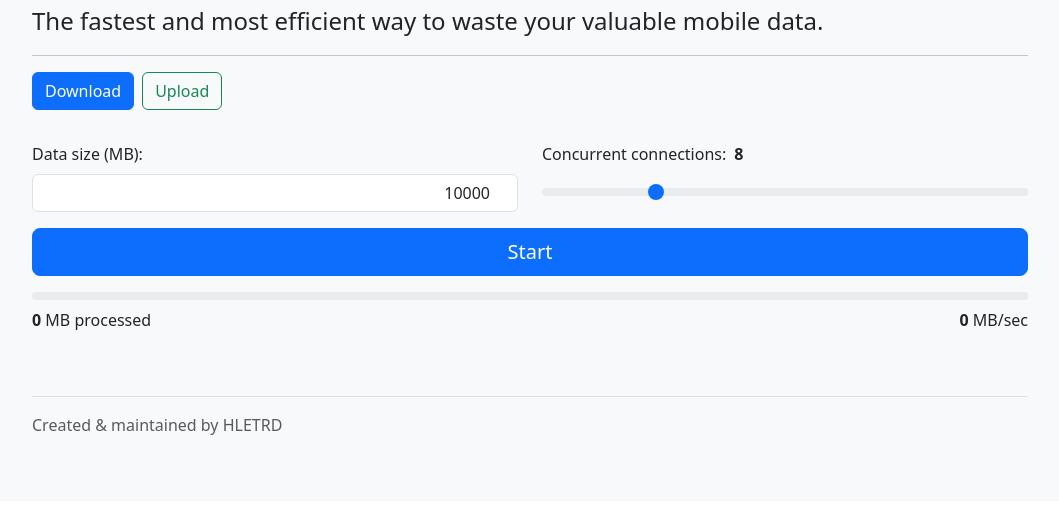
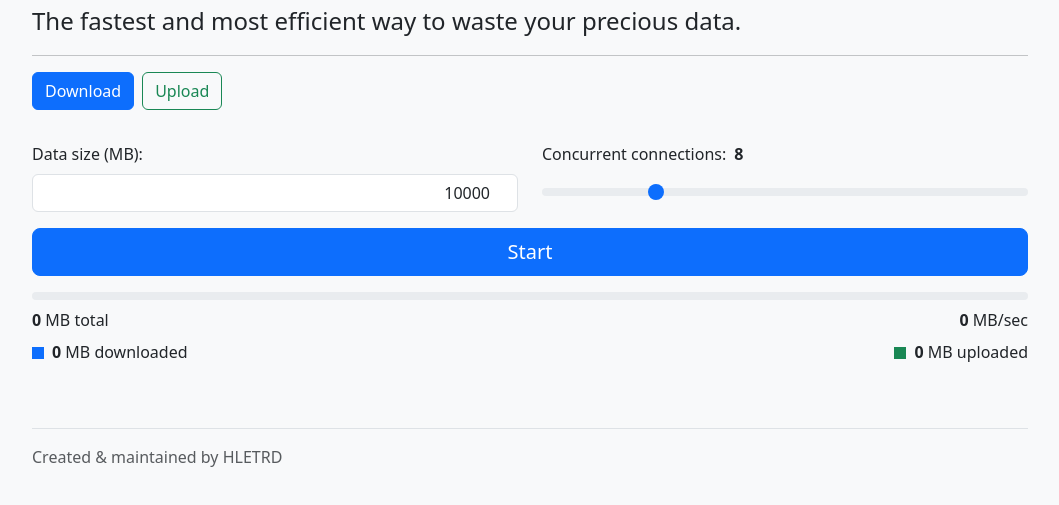
Before and after one commit to hletrd/data-waster, a website: page index.html in a window 1280 px wide. Shown: the part 151-656 px from the top of the page, without its empty margins (110-1169 px from the left). Drawn offline with nearby package versions, Linux system fonts and the light colour scheme.

Commit message:
metrics update

```diff
--- a/app.js
+++ b/app.js
@@ -60,8 +60,13 @@ class DataWaster {
     this.dataSizeInput = document.getElementById('dataSize');
     this.downloadOption = document.getElementById('downloadOption');
     this.uploadOption = document.getElementById('uploadOption');
-    this.bytesProcessedElement = document.getElementById('bytesProcessed');
-    this.transferSpeedElement = document.getElementById('transferSpeed');
+
+    // Update element references for separate metrics
+    this.totalBytesProcessedElement = document.getElementById('totalBytesProcessed');
+    this.bytesDownloadedElement = document.getElementById('bytesDownloaded');
+    this.bytesUploadedElement = document.getElementById('bytesUploaded');
+    this.totalTransferSpeedElement = document.getElementById('totalTransferSpeed');
+
     this.downloadProgressBar = document.getElementById('downloadProgress');
     this.uploadProgressBar = document.getElementById('uploadProgress');
     this.statusMessage = document.getElementById('statusMessage');
@@ -95,6 +100,7 @@ class DataWaster {
   }
 
   applyLanguage() {
+    // Apply text to all labeled elements
     const elementsToTranslate = {
       'title': 'title',
       'desc': 'desc',
@@ -102,8 +108,10 @@ class DataWaster {
       'uploadLabel': 'uploadLabel',
       'sizeLabel': 'sizeLabel',
       'threadLabel': 'threadLabel',
-      'progressLabel': 'progressLabel',
-      'speedLabel': 'speedLabel'
+      'downloadProgressLabel': 'downloadProgressLabel',
+      'uploadProgressLabel': 'uploadProgressLabel',
+      'totalProgressLabel': 'totalProgressLabel',
+      'totalSpeedLabel': 'totalSpeedLabel'
     };
 
     Object.entries(elementsToTranslate).forEach(([key, id]) => {
@@ -113,6 +121,7 @@ class DataWaster {
       }
     });
 
+    // Set start button text
     if (this.startButton && this.#lang.startButton) {
       this.startButton.textContent = this.#lang.startButton;
     }
@@ -425,24 +434,37 @@ class DataWaster {
   }
 
   updateUI() {
+    // Calculate bytes processed
     const totalBytes = this.#bytesDownloaded + this.#bytesUploaded;
 
+    // Calculate download and upload percentages relative to the target
     const downloadPercent = this.#targetSize > 0 ? (this.#bytesDownloaded / this.#targetSize) * 100 : 0;
     const uploadPercent = this.#targetSize > 0 ? (this.#bytesUploaded / this.#targetSize) * 100 : 0;
     const totalPercent = Math.min(100, (totalBytes / this.#targetSize) * 100);
 
+    // Calculate speed
     const elapsedSeconds = (Date.now() - this.#startTime) / 1000;
     const speedMbps = elapsedSeconds > 0 ? (totalBytes / this.#MB) / elapsedSeconds : 0;
 
-    this.bytesProcessedElement.textContent = (totalBytes / this.#MB).toFixed(2);
-    this.transferSpeedElement.textContent = speedMbps.toFixed(2);
+    // Update UI elements for separate metrics
+    this.totalBytesProcessedElement.textContent = (totalBytes / this.#MB).toFixed(2);
+    this.bytesDownloadedElement.textContent = (this.#bytesDownloaded / this.#MB).toFixed(2);
+    this.bytesUploadedElement.textContent = (this.#bytesUploaded / this.#MB).toFixed(2);
+    this.totalTransferSpeedElement.textContent = speedMbps.toFixed(2);
 
+    // Update progress bars - in stacked progress bars we set the width of the container div
     this.downloadProgressBar.parentElement.style.width = `${downloadPercent}%`;
     this.uploadProgressBar.parentElement.style.width = `${uploadPercent}%`;
 
+    // Update aria attributes for accessibility
     this.downloadProgressBar.parentElement.setAttribute('aria-valuenow', downloadPercent.toFixed(1));
     this.uploadProgressBar.parentElement.setAttribute('aria-valuenow', uploadPercent.toFixed(1));
 
+    // Only show warning if:
+    // 1. We're running
+    // 2. Speed is slow (< 1MB/s)
+    // 3. At least 30 seconds have passed since start
+    // 4. We have received at least one response
     const timeSinceStart = Date.now() - this.#operationStartTime;
     const shouldShowWarning = this.#running &&
                              speedMbps < 1 &&
@@ -454,6 +476,7 @@ class DataWaster {
         'Your network is not fast enough to efficiently waste your data.';
       this.statusMessage.className = 'text-warning';
     } else if (this.#running && this.statusMessage.textContent === this.#lang.slowNetworkWarning) {
+      // Clear the warning if it was previously set but conditions no longer apply
       this.statusMessage.textContent = '';
     }
   }
--- a/index.html
+++ b/index.html
@@ -129,13 +129,39 @@
         </div>
 
         <div class="row mb-4">
+          <div class="col-12 mb-2">
+            <div class="d-flex justify-content-between align-items-center">
+              <div>
+                <span class="value-number" id="totalBytesProcessed">0</span>
+                <span id="totalProgressLabel">MB total</span>
+              </div>
+              <div class="text-end">
+                <span class="value-number" id="totalTransferSpeed">0</span>
+                <span id="totalSpeedLabel">MB/sec</span>
+              </div>
+            </div>
+          </div>
           <div class="col-md-6">
-            <span class="value-number" id="bytesProcessed">0</span>
-            <span id="progressLabel">MB processed</span>
+            <div class="d-flex align-items-center">
+              <div class="me-2">
+                <svg width="12" height="12"><rect width="12" height="12" style="fill:#0d6efd" /></svg>
+              </div>
+              <div>
+                <span class="value-number" id="bytesDownloaded">0</span>
+                <span id="downloadProgressLabel">MB downloaded</span>
+              </div>
+            </div>
           </div>
           <div class="col-md-6 text-md-end">
-            <span class="value-number" id="transferSpeed">0</span>
-            <span id="speedLabel">MB/sec</span>
+            <div class="d-flex align-items-center justify-content-md-end">
+              <div class="me-2">
+                <svg width="12" height="12"><rect width="12" height="12" style="fill:#198754" /></svg>
+              </div>
+              <div>
+                <span class="value-number" id="bytesUploaded">0</span>
+                <span id="uploadProgressLabel">MB uploaded</span>
+              </div>
+            </div>
           </div>
         </div>
 
--- a/langs-en.json
+++ b/langs-en.json
@@ -1,14 +1,16 @@
 {
   "title": "Data Waster",
-  "desc": "The fastest and most efficient way to waste your valuable mobile data.",
+  "desc": "The fastest and most efficient way to waste your precious data.",
   "downloadLabel": "Download",
   "uploadLabel": "Upload",
   "sizeLabel": "Data size (MB):",
   "threadLabel": "Concurrent connections:",
   "startButton": "Start",
   "stopButton": "Stop",
-  "progressLabel": "MB processed",
-  "speedLabel": "MB/sec",
+  "totalProgressLabel": "MB total",
+  "downloadProgressLabel": "MB downloaded",
+  "uploadProgressLabel": "MB uploaded",
+  "totalSpeedLabel": "MB/sec",
   "invalidSizeError": "Please enter a valid data size greater than 0 MB",
   "slowNetworkWarning": "Your network is not fast enough to efficiently waste your data.",
   "completionMessage": "Completed {mode} of {size} MB"
--- a/langs-ko.json
+++ b/langs-ko.json
@@ -7,8 +7,10 @@
   "threadLabel": "동시 연결 수:",
   "startButton": "시작",
   "stopButton": "정지",
-  "progressLabel": "MB 처리됨",
-  "speedLabel": "MB/초",
+  "totalProgressLabel": "MB 처리됨",
+  "downloadProgressLabel": "MB 다운로드됨",
+  "uploadProgressLabel": "MB 업로드됨",
+  "totalSpeedLabel": "MB/초",
   "invalidSizeError": "0MB보다 큰 유효한 데이터 크기를 입력하세요.",
   "slowNetworkWarning": "네트워크가 데이터를 효율적으로 낭비하기에 충분히 빠르지 않습니다.",
   "completionMessage": "{size} MB {mode} 완료"
```
